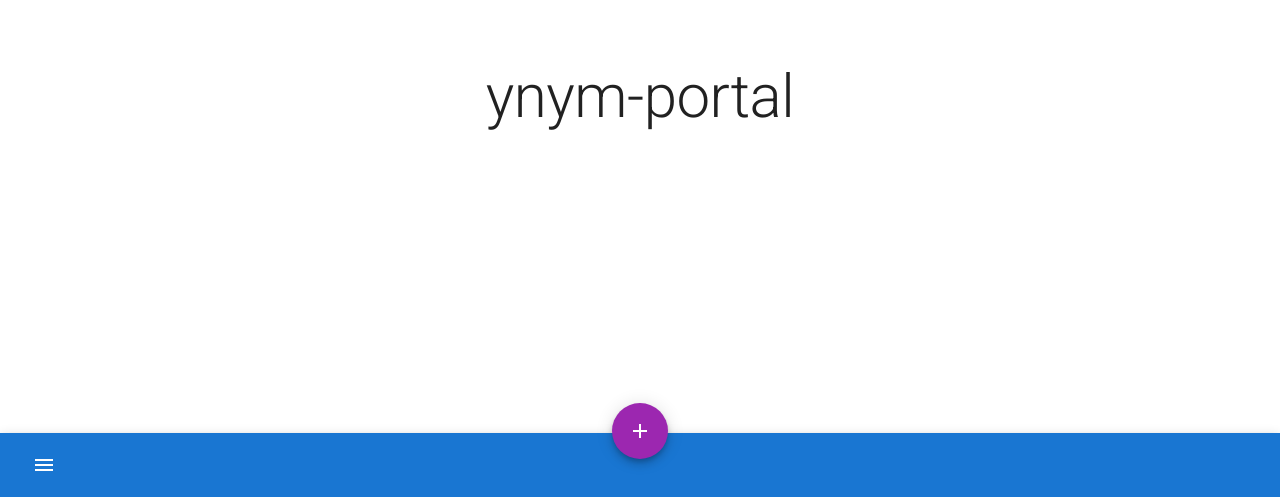
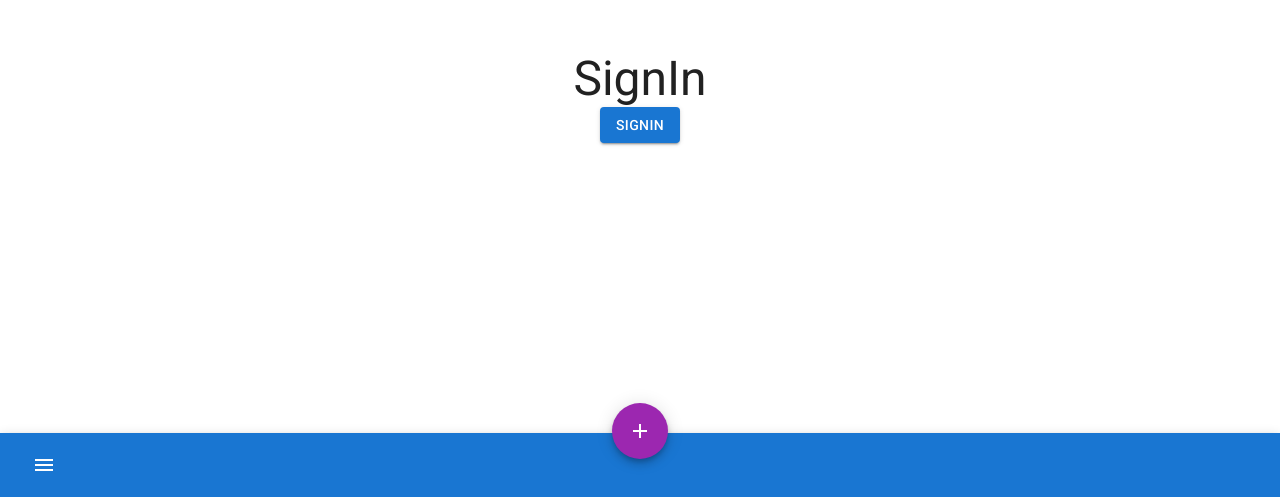
Before and after one commit to uryonym/ynym-portal-cra, a React (Create React App) app: page / in a window 1280 px wide. Shown: the part 303-800 px from the top of the page. Built offline with nearby package versions, Linux system fonts and the light colour scheme.

Commit message:
Firebase認証処理の実装（途中）

```diff
--- a/package.json
+++ b/package.json
@@ -67,6 +67,7 @@
     "@types/node": "^16.18.3",
     "@types/react": "^18.0.25",
     "@types/react-dom": "^18.0.9",
+    "firebase": "^9.14.0",
     "react": "^18.2.0",
     "react-dom": "^18.2.0",
     "react-redux": "^8.0.5",
--- a/src/App.tsx
+++ b/src/App.tsx
@@ -1,8 +1,9 @@
 import HomeScreen from './screens/HomeScreen'
+import LoginScreen from './screens/LoginScreen'
 import './App.css'
 
 function App() {
-  return <HomeScreen />
+  return <LoginScreen />
 }
 
 export default App
--- /dev/null
+++ b/src/screens/LoginScreen.scss
@@ -0,0 +1,8 @@
+.login-main {
+  min-height: 100vh;
+  flex: 1;
+  display: flex;
+  flex-direction: column;
+  justify-content: center;
+  align-items: center;
+}
--- /dev/null
+++ b/src/screens/LoginScreen.tsx
@@ -0,0 +1,18 @@
+import { Box, Button, Typography } from '@mui/material'
+import { FC } from 'react'
+import BottomAppBar from '../components/BottomAppBar'
+import './LoginScreen.scss'
+
+const LoginScreen: FC = () => {
+  return (
+    <>
+      <Box className='login-main'>
+        <Typography variant='h3'>SignIn</Typography>
+        <Button variant='contained'>SignIn</Button>
+      </Box>
+      <BottomAppBar />
+    </>
+  )
+}
+
+export default LoginScreen
```
Also changed, not shown: src/app/firebase.ts (added, +14 -0 lines), src/features/authUserSlice.tsx (added, +34 -0 lines), 1 other file (tests, documents, lock files or other folders).
